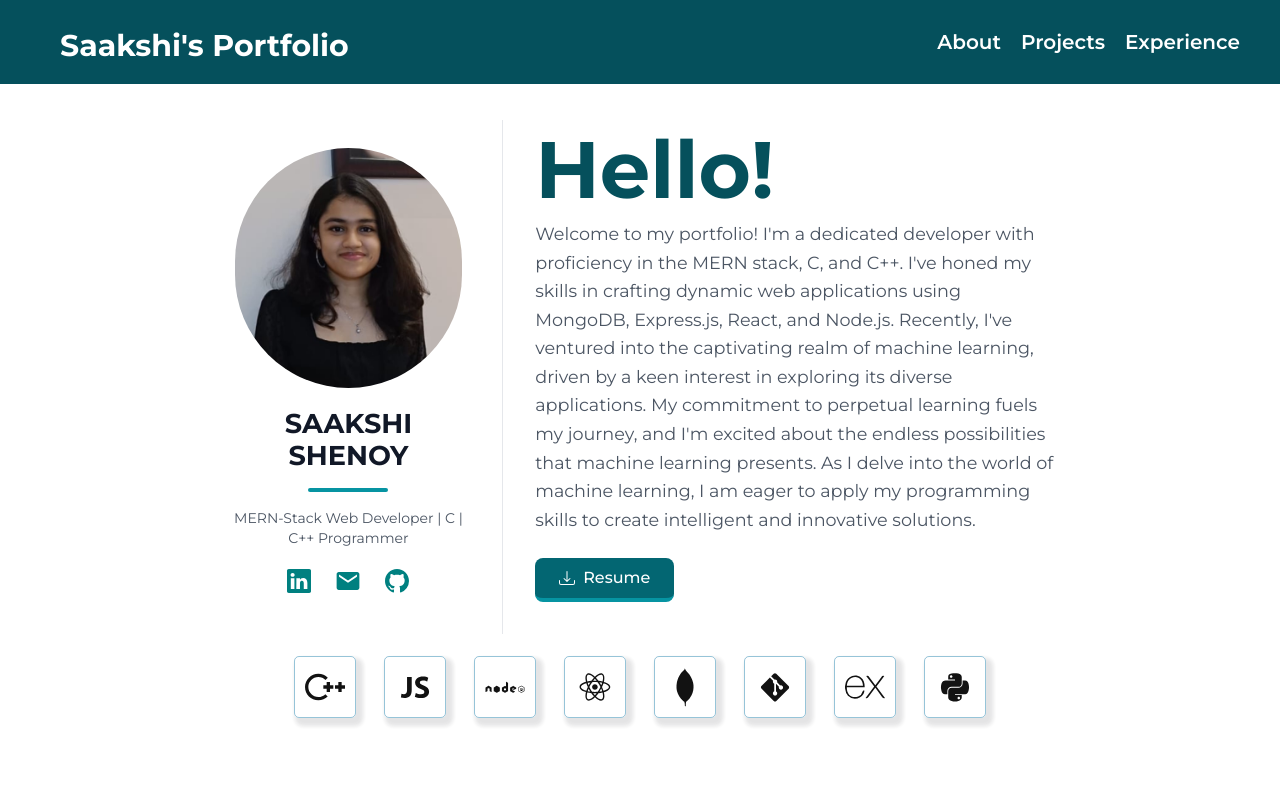
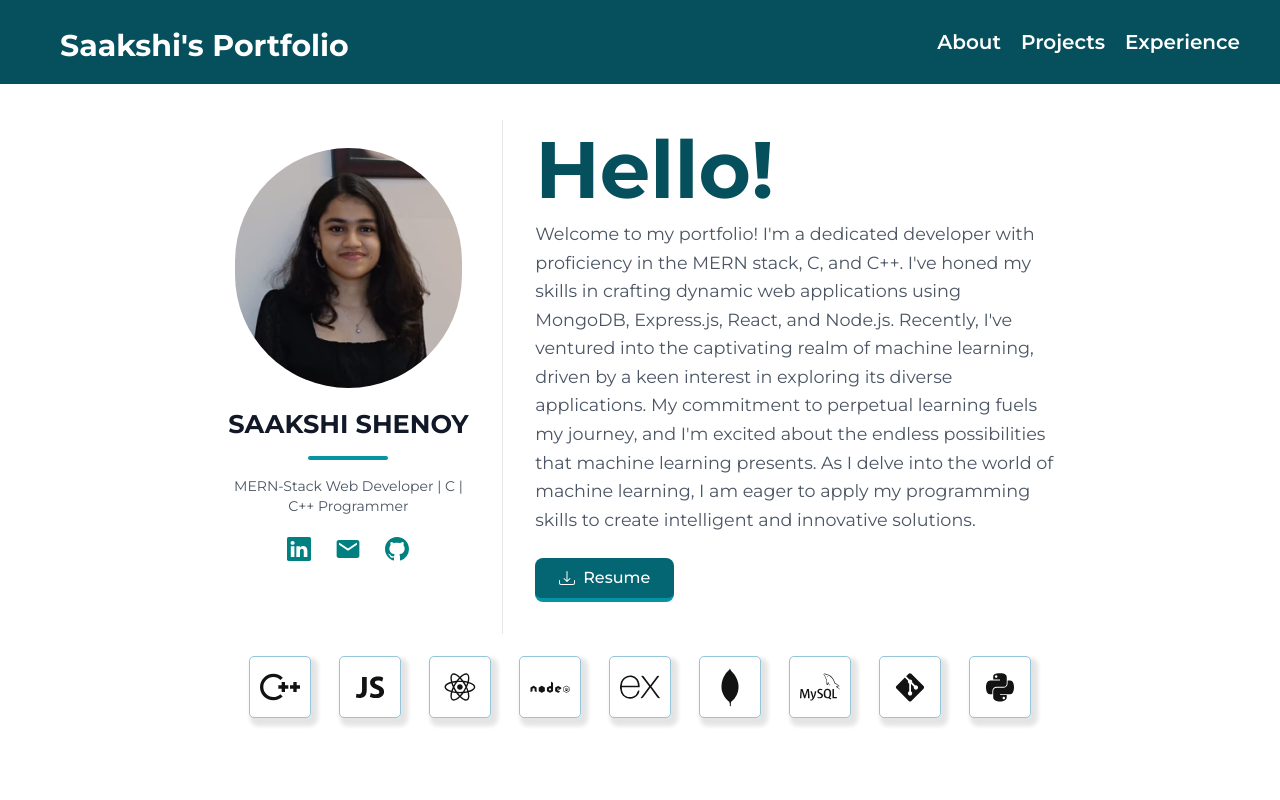
Before and after one commit to Saakshi-Shenoy/Portfolio, a React (Create React App) app: page / in a window 1280 px wide. Shown: the top 800 px of the page. Built offline with nearby package versions, Linux system fonts and the light colour scheme.

Commit message:
icons added

```diff
--- a/src/App.css
+++ b/src/App.css
@@ -33,7 +33,7 @@
     vertical-align: middle !important;
     text-align: center !important;
     border-radius: 5px !important;
-    display: table !important;
+    /* display: table !important; */
     box-shadow: 4px 5px 4px 3px rgba(47, 45, 50, 0.137) !important;
     overflow: hidden !important;
     transition: all 0.4s ease 0s !important;
--- a/src/components/About.jsx
+++ b/src/components/About.jsx
@@ -15,7 +15,7 @@ import {
   DiPython,
   DiGit
 } from "react-icons/di";
-import { SiExpress } from "react-icons/si";
+import { SiExpress, SiMysql } from "react-icons/si";
 import "../App.css";
 
 function About(props) {
@@ -59,7 +59,7 @@ function About(props) {
                 >
                   <h2
                     className="title-font font-bold mt-2 text-gray-900 text-2xl pb-2"
-                    style={{ fontSize: "1.7em" }}
+                    style={{ fontSize: "1.6em" }}
                   >
                     SAAKSHI SHENOY
                   </h2>
@@ -147,8 +147,8 @@ function About(props) {
           </div>
         </div>
       </section>
-      <div className="flex justify-center pb-5" data-aos="fade-in" data-aos-duration="1300">
-        <div className="grid grid-cols-3 sm:grid-cols-4 md:grid-cols-8 gap-2">
+      <div className="flex justify-center pb-5" data-aos="fade-up" data-aos-duration="1300">
+        <div className="grid grid-cols-3 sm:grid-cols-4 md:grid-cols-9 gap-2">
           <div className="tech-icons">
             <CgCPlusPlus className="w-15 h-15 " />
           </div>
@@ -156,19 +156,22 @@ function About(props) {
             <DiJavascript1 className="w-15 h-15" />
           </div>
           <div className="tech-icons">
+            <DiReact className="w-15 h-15" />
+          </div>
+          <div className="tech-icons">
             <DiNodejs className="w-15 h-15" />
           </div>
           <div className="tech-icons">
-            <DiReact className="w-15 h-15" />
+            <SiExpress className="w-15 h-15" />
           </div>
           <div className="tech-icons">
             <DiMongodb className="w-15 h-15" />
           </div>
           <div className="tech-icons">
-            <DiGit className="w-15 h-15" />
+            <SiMysql className="w-15 h-15" />
           </div>
           <div className="tech-icons">
-            <SiExpress className="w-15 h-15" />
+            <DiGit className="w-15 h-15" />
           </div>
           <div className="tech-icons">
             <DiPython className="w-15 h-15" />
```
